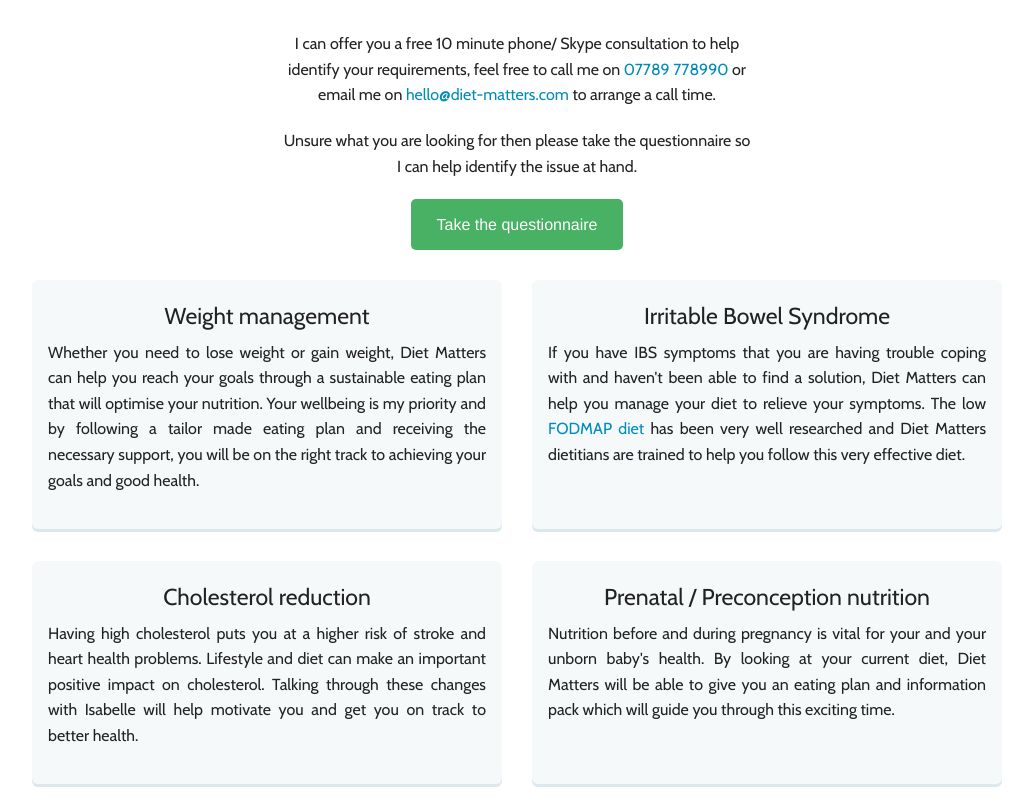
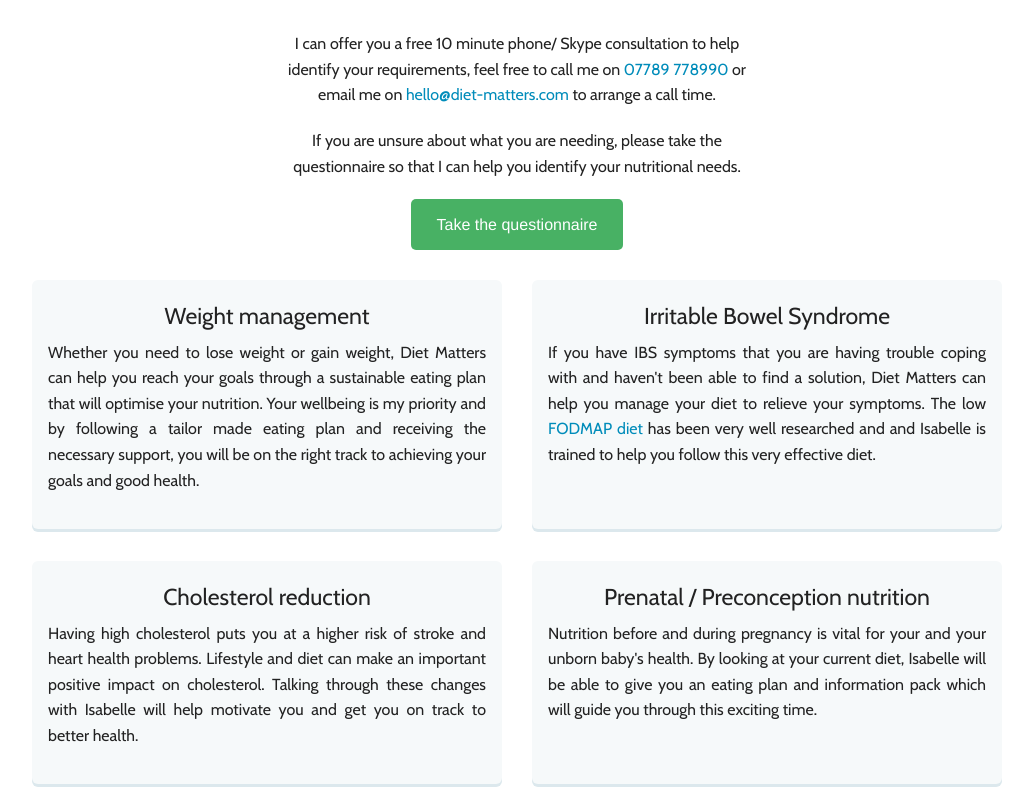
Before and after one commit to bananacrisp/dietmatters, a website: page services.html in a window 1280 px wide. Shown: the part 320-1120 px from the top of the page, without its empty margins (123-1156 px from the left). Drawn offline with nearby package versions, Linux system fonts and the light colour scheme; a web font is replaced by a local one.

Commit message:
Copy changes

```diff
--- a/services.html
+++ b/services.html
@@ -80,7 +80,7 @@
     <div class="row">
       <div class="columns small-12 medium-6 medium-centered text-center">
         <p>I can offer you a free 10 minute phone/ Skype consultation to help identify your requirements, feel free to call me on <a href="tel:+447789 778990">07789 778990</a> or email me on <a href="mailto:hello@diet-matters.com" target="_blank">hello@diet-matters.com</a> to arrange a call time.</p>
-        <p>Unsure what you are looking for then please take the questionnaire so I can help identify the issue at hand.</p>
+        <p>If you are unsure about what you are needing, please take the questionnaire so that I can help you identify your nutritional needs.</p>
           <a href="https://dietmatters.typeform.com/to/Vgx2Wj" target="_blank" class="button">Take the questionnaire</a>
       </div>
     </div>
@@ -96,7 +96,7 @@
       <div class="columns small-12 medium-6">
         <div class="box-faq" data-equalizer-watch>
           <h4 class="text-center">Irritable Bowel Syndrome</h4>
-          <p>If you have IBS symptoms that you are having trouble coping with and haven't been able to find a solution, Diet Matters can help you manage your diet to relieve your symptoms. The low <a href="fodmap.html">FODMAP diet</a> has been very well researched and Diet Matters dietitians are trained to help you follow this very effective diet.</p>
+          <p>If you have IBS symptoms that you are having trouble coping with and haven't been able to find a solution, Diet Matters can help you manage your diet to relieve your symptoms. The low <a href="fodmap.html">FODMAP diet</a> has been very well researched and and Isabelle is trained to help you follow this very effective diet.</p>
         </div>
       </div>
     </div>
@@ -110,7 +110,7 @@
      <div class="columns small-12 medium-6">
         <div class="box-faq" data-equalizer-watch>
           <h4 class="text-center">Prenatal / Preconception nutrition</h4>
-          <p>Nutrition before and during pregnancy is vital for your and your unborn baby's health. By looking at your current diet, Diet Matters will be able to give you an eating plan and information pack which will guide you through this exciting time.</p>
+          <p>Nutrition before and during pregnancy is vital for your and your unborn baby's health. By looking at your current diet, Isabelle will be able to give you an eating plan and information pack which will guide you through this exciting time.</p>
         </div>
       </div>
     </div>
@@ -206,7 +206,7 @@
     <div class="row">
       <div class="columns small-12 medium-8 medium-centered text-center">
         <p>Initial consultations can take place in my office or in your own home (consultations in your home will be at an extra charge). The same applies to follow up appointments which can also take place via email or phone- a written report will follow.</p>
-        <p>Appointments are available throughout the week from <strong>9.15am to 3.00pm</strong>.  </br>In exceptional cases appointments can be offered in the evening.</p>
+        <p>Appointments are available throughout the week - <strong>please contact Isabelle to discuss availability.</strong></p>
       </div>
     </div>
 
@@ -232,6 +232,9 @@
         </li>
         <li>
           <a href="contact.html">Contact</a>
+        </li>
+        <li>
+          <a href="https://www.instagram.com/diet_matters/" target="_blank">Instagram</a>
         </li>
         <li>
           <a href="https://twitter.com/diet_matters" target="_blank">Twitter</a>
```
